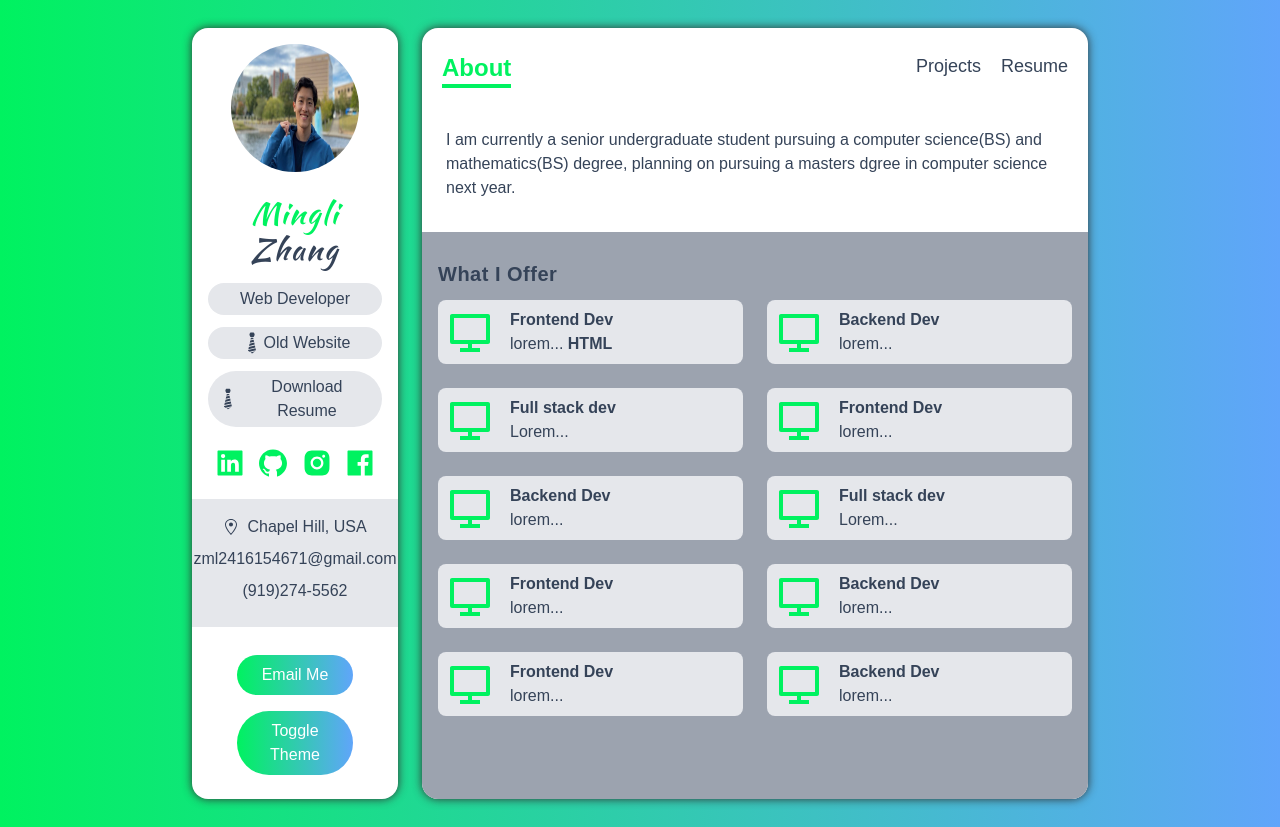
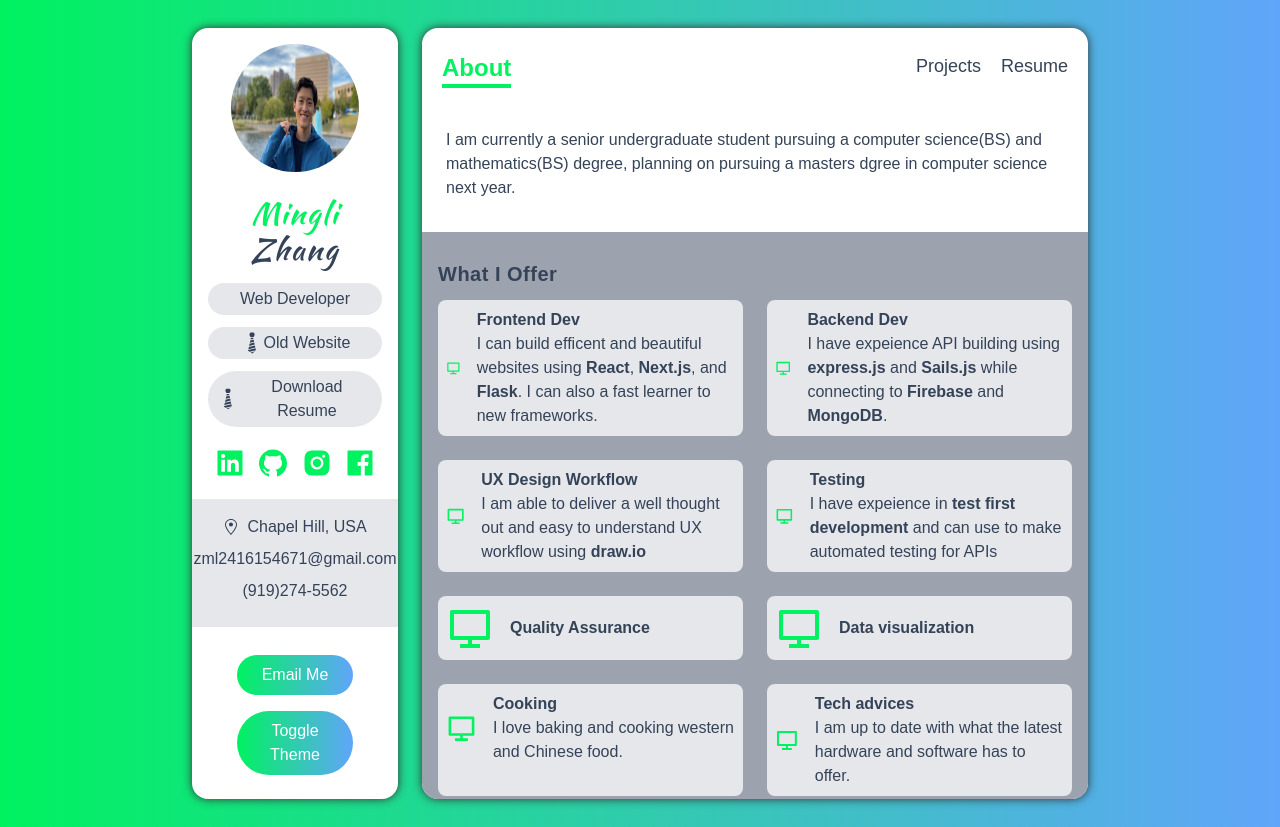
Before and after one commit to MingliZhang/portfolio-next, a Next.js app: page / in a window 1280 px wide. Built offline with nearby package versions, Linux system fonts and the light colour scheme.

Commit message:
update info

```diff
--- a/data.ts
+++ b/data.ts
@@ -5,52 +5,42 @@ import { ISpecialty, ISkill, IProject } from "./type";
 export const specialties: ISpecialty[] = [
     {
         title: "Frontend Dev",
-        about: "lorem... <b>HTML</b>",
+        about: "I can build efficent and beautiful websites using <b>React</b>, <b>Next.js</b>, and <b>Flask</b>. I can also a fast learner to new frameworks.",
         Icon: RiComputerLine,
     },
     {
         title: "Backend Dev",
-        about: "lorem...",
+        about: "I have expeience API building using <b>express.js</b> and <b>Sails.js</b> while connecting to <b>Firebase</b> and <b>MongoDB</b>.",
         Icon: RiComputerLine,
     },
     {
-        title: "Full stack dev",
-        about: "Lorem...",
+        title: "UX Design Workflow",
+        about: "I am able to deliver a well thought out and easy to understand UX workflow using <b>draw.io</b>",
         Icon: RiComputerLine,
     },
     {
-        title: "Frontend Dev",
-        about: "lorem...",
+        title: "Testing",
+        about: "I have expeience in <b>test first development</b> and can use <b?postman/thunder client</b> to make automated testing for APIs",
         Icon: RiComputerLine,
     },
     {
-        title: "Backend Dev",
-        about: "lorem...",
+        title: "Quality Assurance",
+        about: "",
         Icon: RiComputerLine,
     },
     {
-        title: "Full stack dev",
-        about: "Lorem...",
+        title: "Data visualization",
+        about: "",
         Icon: RiComputerLine,
     },
     {
-        title: "Frontend Dev",
-        about: "lorem...",
+        title: "Cooking",
+        about: "I love baking and cooking western and Chinese food.",
         Icon: RiComputerLine,
     },
     {
-        title: "Backend Dev",
-        about: "lorem...",
-        Icon: RiComputerLine,
-    },
-    {
-        title: "Frontend Dev",
-        about: "lorem...",
-        Icon: RiComputerLine,
-    },
-    {
-        title: "Backend Dev",
-        about: "lorem...",
+        title: "Tech advices",
+        about: "I am up to date with what the latest hardware and software has to offer.",
         Icon: RiComputerLine,
     },
 ];
--- a/pages/index.tsx
+++ b/pages/index.tsx
@@ -56,9 +56,10 @@ const Index = () => {
 export default Index;
 
 // export const getStaticProps = async (context: GetStaticProps) => {
-//     const res = await fetch("http://localhost:3000/api/services");
+//     console.log(process.env.VERCEL_URL);
+//     const res = await fetch(`${process.env.VERCEL_URL}/api/services`);
 //     const data = await res.json();
-
+//     console.log(data);
 //     return {
 //         props: {
 //             services: data.services,
```
